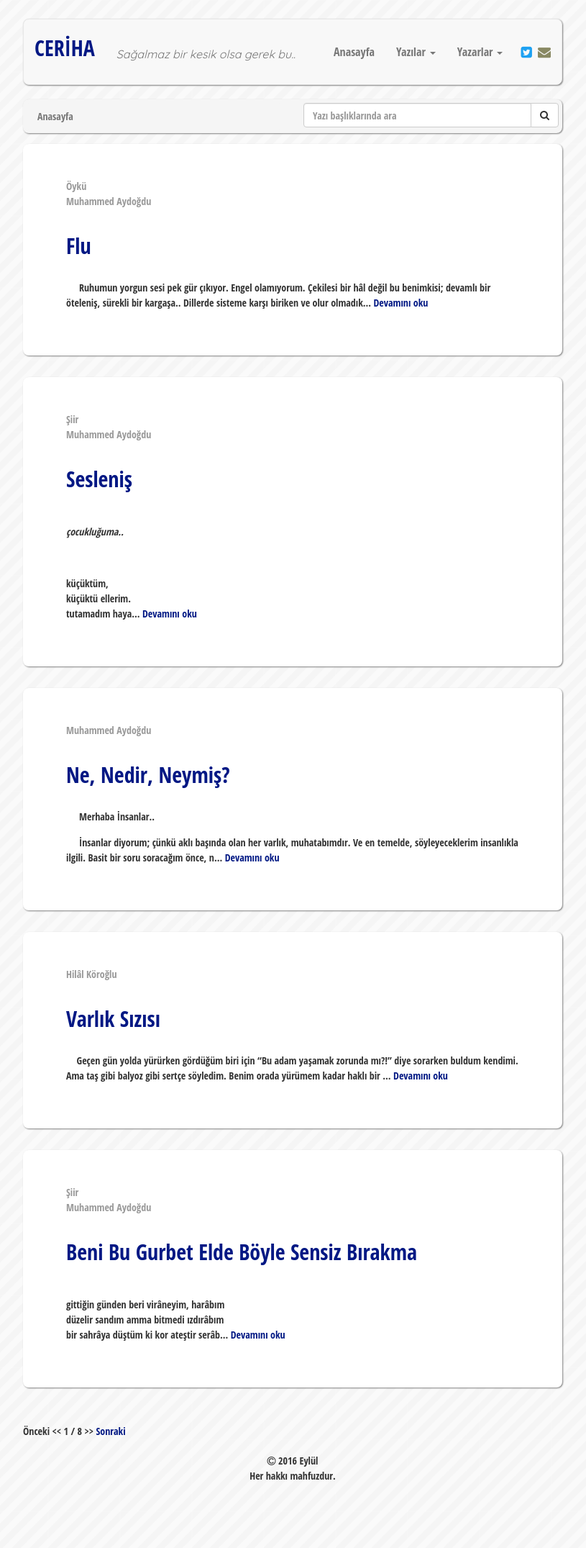
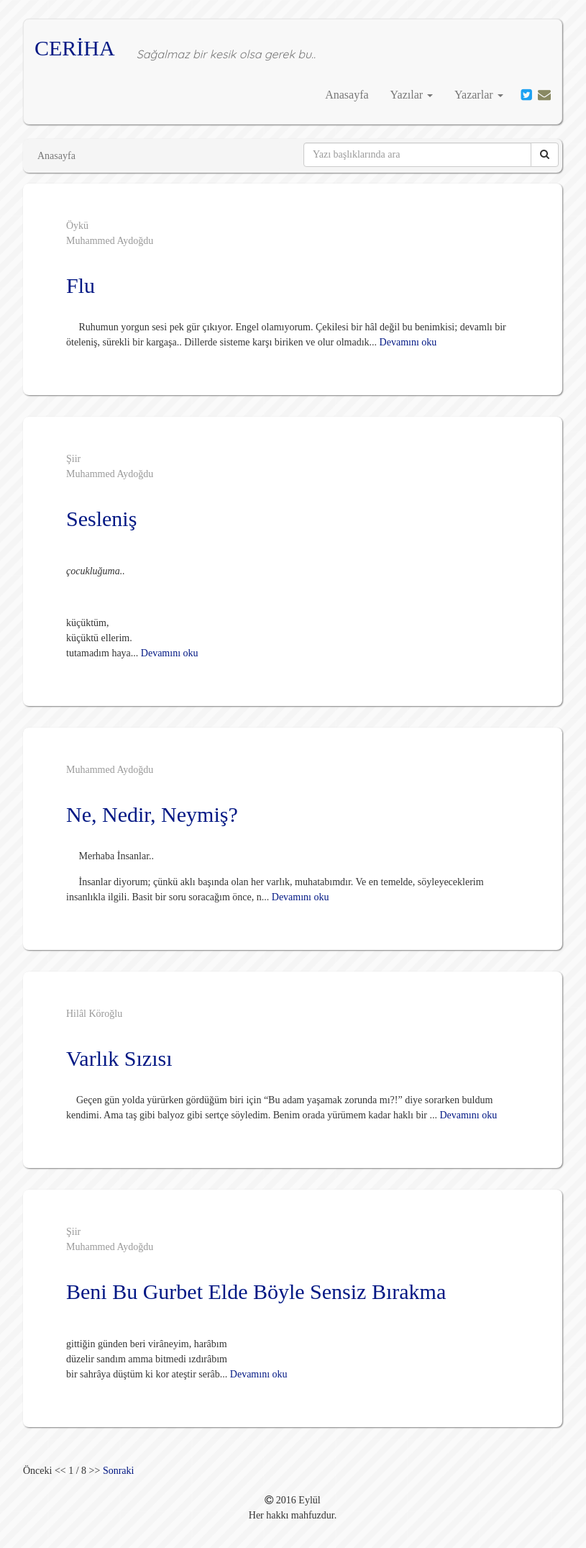
Before and after one commit to muhammedaydogdu/muhammedaydogdu.github.io, a Jekyll site: the page built from index.html, in a window 1280 px wide. Shown: the whole page at 72% size, without its empty margins (233-1048 px from the left). Built offline with Jekyll 4.4.1, drawn with Linux system fonts in a browser that asks for light colours; some web fonts are replaced; the list of posts is cut into pages by our own code; before the commit the page ends 2096 px from its top, so only the background shows below that.

Commit message:
Update style.css

```diff
--- a/css/style.css
+++ b/css/style.css
@@ -4,7 +4,7 @@
 }
 
 body {
-  font-family: "Open Sans Condensed", "Times New Roman", serif;
+  font-family: "Khand", "Times New Roman", serif;
   line-height: 1.5;
   background: url("../images/stripes-light.png");
 }
@@ -28,7 +28,7 @@ h2 {
 
 .container .navbar {
   margin-top: 26px;
-  font-family: "Open Sans Condensed", "Times New Roman", serif;
+  font-family: "Khand", "Times New Roman", serif;
   padding: 15px 0 15px 0;
   box-shadow: 1px 1px 2px grey;
   font-size: 16px;
@@ -83,7 +83,7 @@ h2 {
 
 .data {
   color: #999;
-  font-family: "Open Sans Condensed", "Times New Roman", serif;
+  font-family: "Khand", "Times New Roman", serif;
   margin-bottom: 0;
 }
 
```
